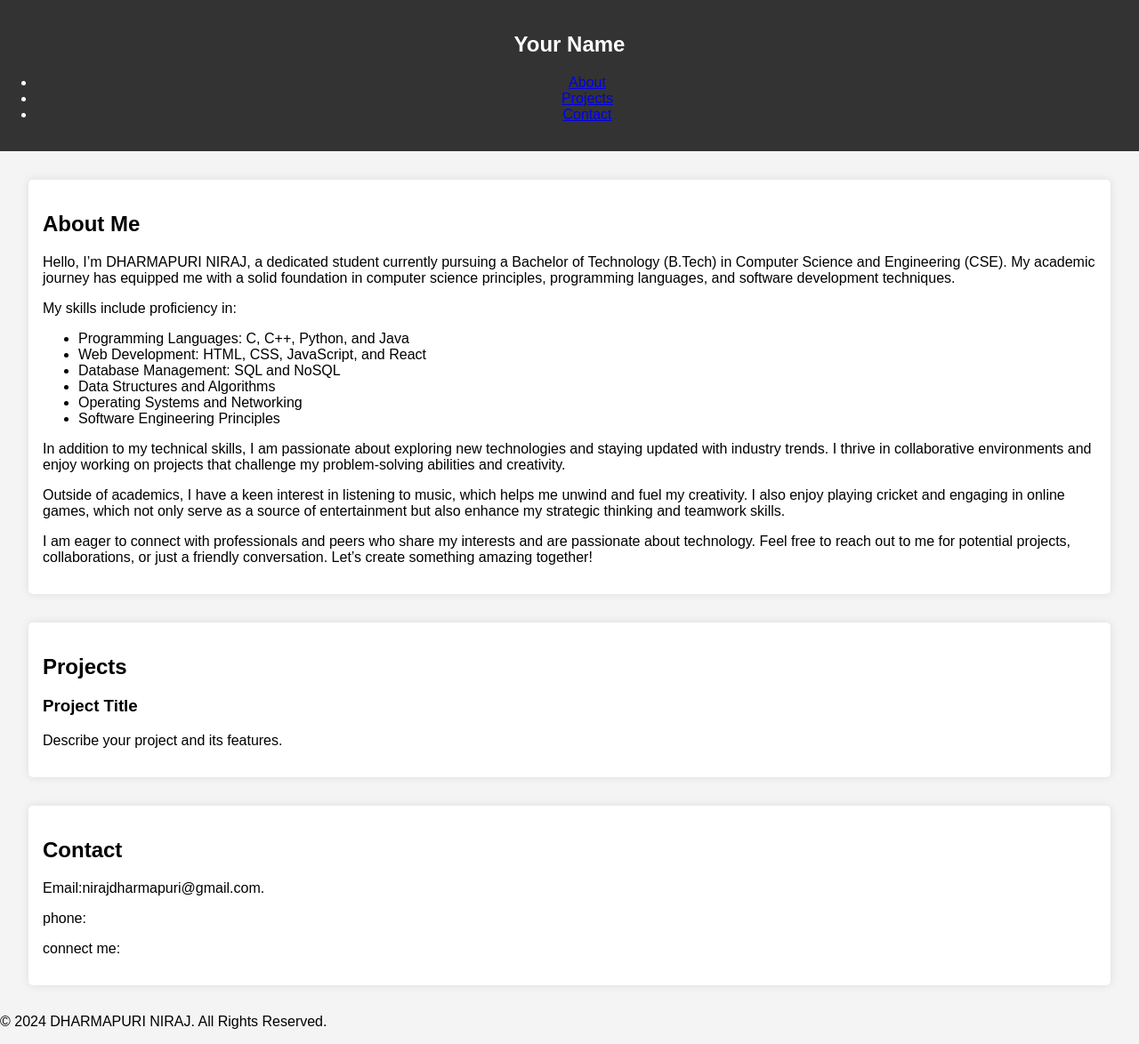
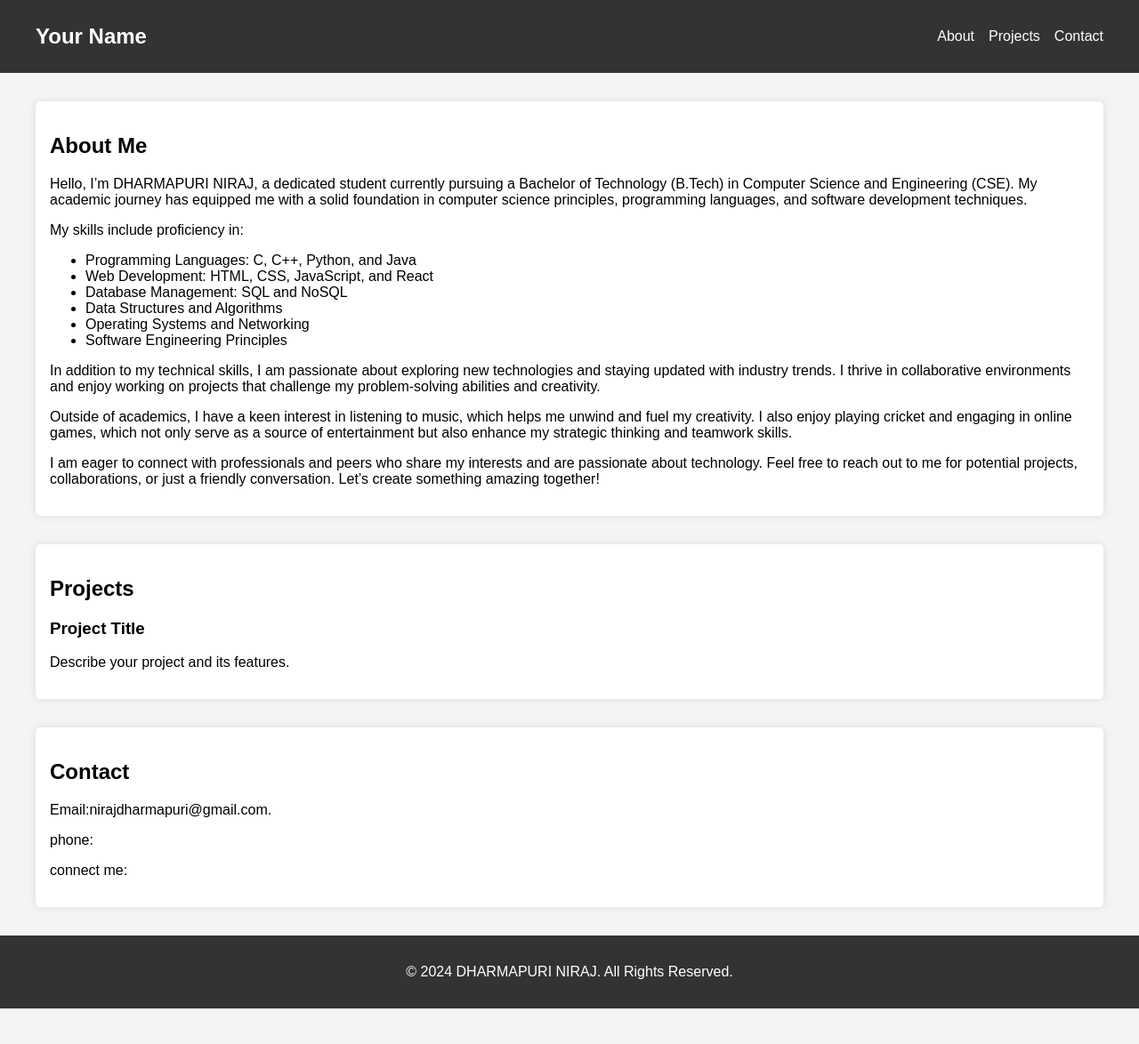
Before and after one commit to DHARMAPURI-NIRAJ/Dharmapuri.Niraj-portfolio, a plain HTML site: page index.html in a window 1280 px wide. Shown: the whole page at 89% size. After the commit the page ends 1134 px from the top, so only its background shows below. Drawn offline with Linux system fonts and the light colour scheme.

Commit message:
styles.css

```diff
--- a/styles.css
+++ b/styles.css
@@ -1,19 +1,73 @@
+/* styles.css */
+
 body {
     font-family: Arial, sans-serif;
     margin: 0;
     padding: 0;
     background-color: #f4f4f4;
 }
+
 header {
     background-color: #333;
     color: white;
-    text-align: center;
     padding: 1em 0;
 }
+
+nav {
+    display: flex;
+    justify-content: space-between;
+    align-items: center;
+    max-width: 1200px;
+    margin: 0 auto;
+    padding: 0 1em;
+}
+
+nav .logo h1 {
+    margin: 0;
+}
+
+.nav-links {
+    list-style: none;
+    display: flex;
+}
+
+.nav-links li {
+    margin-left: 1em;
+}
+
+.nav-links a {
+    color: white;
+    text-decoration: none;
+}
+
+main {
+    max-width: 1200px;
+    margin: 2em auto;
+    padding: 0 1em;
+}
+
 section {
-    margin: 2em;
+    margin-bottom: 2em;
     padding: 1em;
     background-color: white;
     border-radius: 5px;
     box-shadow: 0 0 10px rgba(0, 0, 0, 0.1);
 }
+
+footer {
+    text-align: center;
+    padding: 1em 0;
+    background-color: #333;
+    color: white;
+}
+
+@media (max-width: 768px) {
+    nav .nav-links {
+        flex-direction: column;
+        align-items: flex-start;
+    }
+
+    nav .nav-links li {
+        margin: 0.5em 0;
+    }
+}
```
